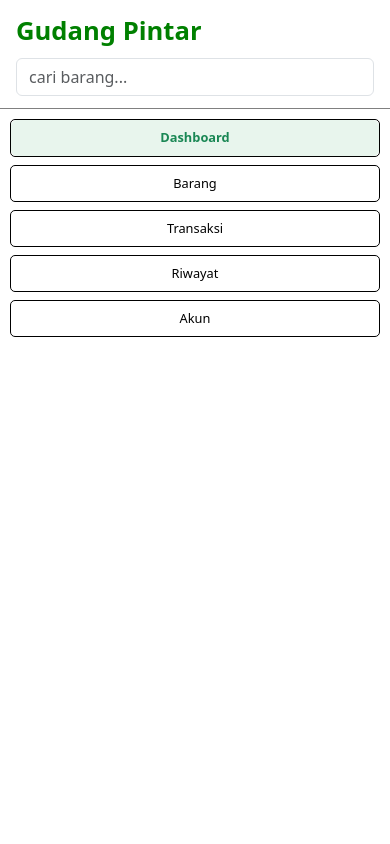
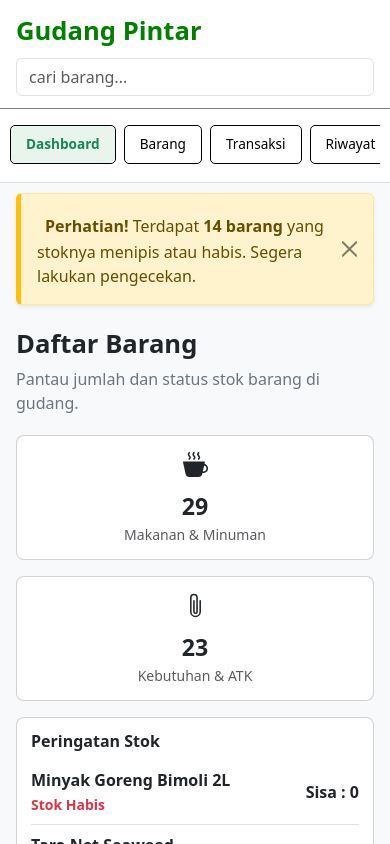
Before and after one commit to DhimazRafif/GudangPintar_web, a React (Vite) app in the folder gudang-pintar/: page /Dashboard in a window 390 px wide. Shown: the top 844 px of the page. Built offline with nearby package versions, Linux system fonts and the light colour scheme.

Commit message:
fix: responsivitas halaman dashboard

```diff
--- a/gudang-pintar/src/components/DashboardSummary.jsx
+++ b/gudang-pintar/src/components/DashboardSummary.jsx
@@ -15,7 +15,7 @@ export default function DashboardSummary({ items }) {
 
   return (
     <div className="row mb-4">
-      <div className="col-md-3 col-sm-6 mb-3">
+      <div className="col-12 col-md-3 col-sm-6 mb-3">
         <div className="card h-100 summary-card text-center">
           <div className="card-body d-flex flex-column justify-content-center">
             <div className="icon-circle mb-3">
@@ -40,7 +40,7 @@ export default function DashboardSummary({ items }) {
         </div>
       </div>
 
-      <div className="col-md-3 col-sm-6 mb-3">
+      <div className="col-12 col-md-3 col-sm-6 mb-3">
         <div className="card h-100 summary-card text-center">
           <div className="card-body d-flex flex-column justify-content-center">
             <div className="icon-circle mb-3">
@@ -61,7 +61,7 @@ export default function DashboardSummary({ items }) {
         </div>
       </div>
 
-      <div className="col-md-6 mb-3">
+      <div className="col-12 col-md-6 mb-3">
         <div className="card h-100 summary-card">
           <div className="card-body d-flex flex-column">
             <h6 className="fw-bold text-dark mb-3">Peringatan Stok</h6>
--- a/gudang-pintar/src/components/Header.css
+++ b/gudang-pintar/src/components/Header.css
@@ -1,6 +1,7 @@
 .header-db {
   position: sticky;
   top: 0;
+  z-index: 1030;
   background-color: #ffffff;
   display: flex;
   justify-content: space-between;
@@ -8,7 +9,6 @@
   gap: 20px;
   padding: 15px 20px;
   border-bottom: 1px solid #dee2e6;
-  z-index: 999;
 }
 
 .logo {
@@ -76,16 +76,17 @@
 
 @media (max-width: 480px) {
   .header-db {
-    flex-wrap: wrap;
+    flex-wrap: nowrap;
+    gap: 10px;
   }
 
   .logo {
     width: 100%;
-    flex: 1 0 100%;
-    font-size: 1.5rem;
+    flex: 0 0 auto;
+    font-size: 1.2rem;
   }
 
   .search-container {
-    flex: 1 0 100%;
+    flex: 1;
   }
 }
--- a/gudang-pintar/src/components/Sidebar.css
+++ b/gudang-pintar/src/components/Sidebar.css
@@ -11,6 +11,9 @@
   width: 250px;
   height: calc(100vh - 75px);
   overflow-y: auto;
+
+  z-index: 1020;
+  background-color: white;
 }
 
 .nav-item {
@@ -37,36 +40,45 @@
 
 @media (max-width: 768px) {
   .sidebar-db {
-    width: 150px;
+    position: sticky !important;
+    top: 115px !important;
+    z-index: 1020 !important;
+    background-color: white;
+
+    width: 100% !important;
+    height: auto !important;
+    min-height: 0 !important;
+    border-right: none !important;
+    border-bottom: 1px solid #dee2e6;
     padding: 10px !important;
+    flex-shrink: 0;
   }
 
-  .sidebar-link {
-    padding: 8px;
-    font-size: 0.9rem;
-  }
-}
-
-@media (max-width: 480px) {
-  .sidebar-db {
-    position: static;
-    width: 100%;
-    height: auto;
-    border-right: 0 !important;
-    border-bottom: 1px solid #dee2e6;
+  .sidebar-db .nav {
+    flex-direction: row !important;
+    flex-wrap: nowrap !important;
+    overflow-x: auto;
+    gap: 10px;
+    padding-bottom: 5px;
   }
 
-  .sidebar-db:global(.nav) {
-    flex-direction: row !important;
-    flex-wrap: wrap;
+  .sidebar-db .nav::-webkit-scrollbar {
+    display: none;
+  }
+
+  .sidebar-db.nav {
+    -ms-overflow-style: none;
+    scrollbar-width: none;
   }
 
   .sidebar-db .nav-item {
-    flex: 1 1 auto;
+    flex: 0 0 auto;
   }
 
   .sidebar-link {
     text-align: center;
-    font-size: 0.8rem;
+    font-size: 0.85rem;
+    padding: 8px 15px;
+    white-space: nowrap;
   }
 }
--- a/gudang-pintar/src/components/Sidebar.jsx
+++ b/gudang-pintar/src/components/Sidebar.jsx
@@ -4,9 +4,9 @@ import "./Sidebar.css";
 
 export default function Sidebar() {
   return (
-    <aside className="sidebar-db bg-white p-3 border-end d-flex flex-column">
+    <aside className="sidebar-db bg-white p-3 border-bottom border-md-end d-flex flex-column">
       <nav className="flex-grow-1">
-        <ul className="nav flex-column gap-2">
+        <ul className="nav flex-row flex-md-column gap-2 flex-nowrap overflow-x-auto pb-2">
           <li className="nav-item">
             <Link
               to="/Dashboard"
```
